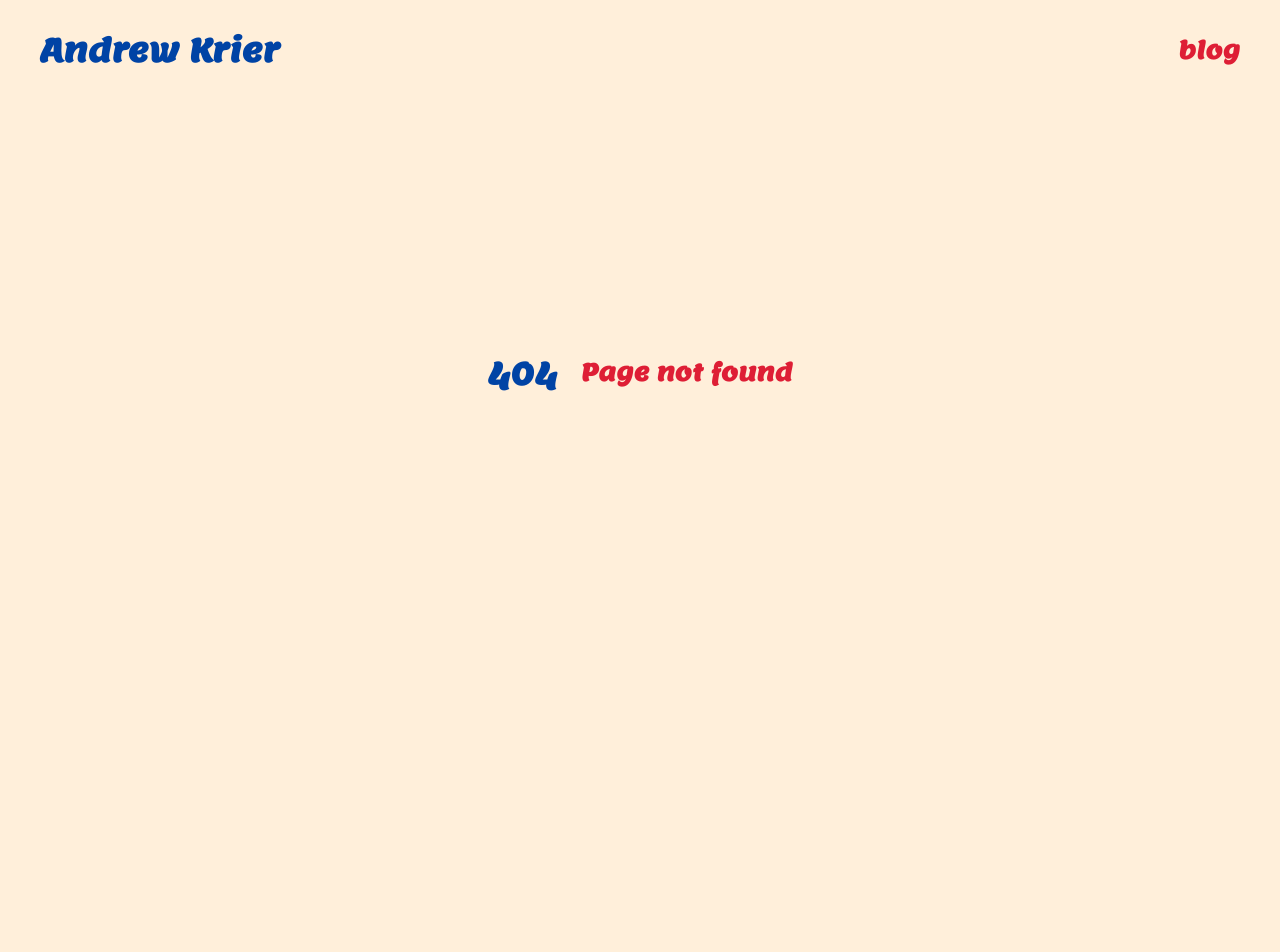
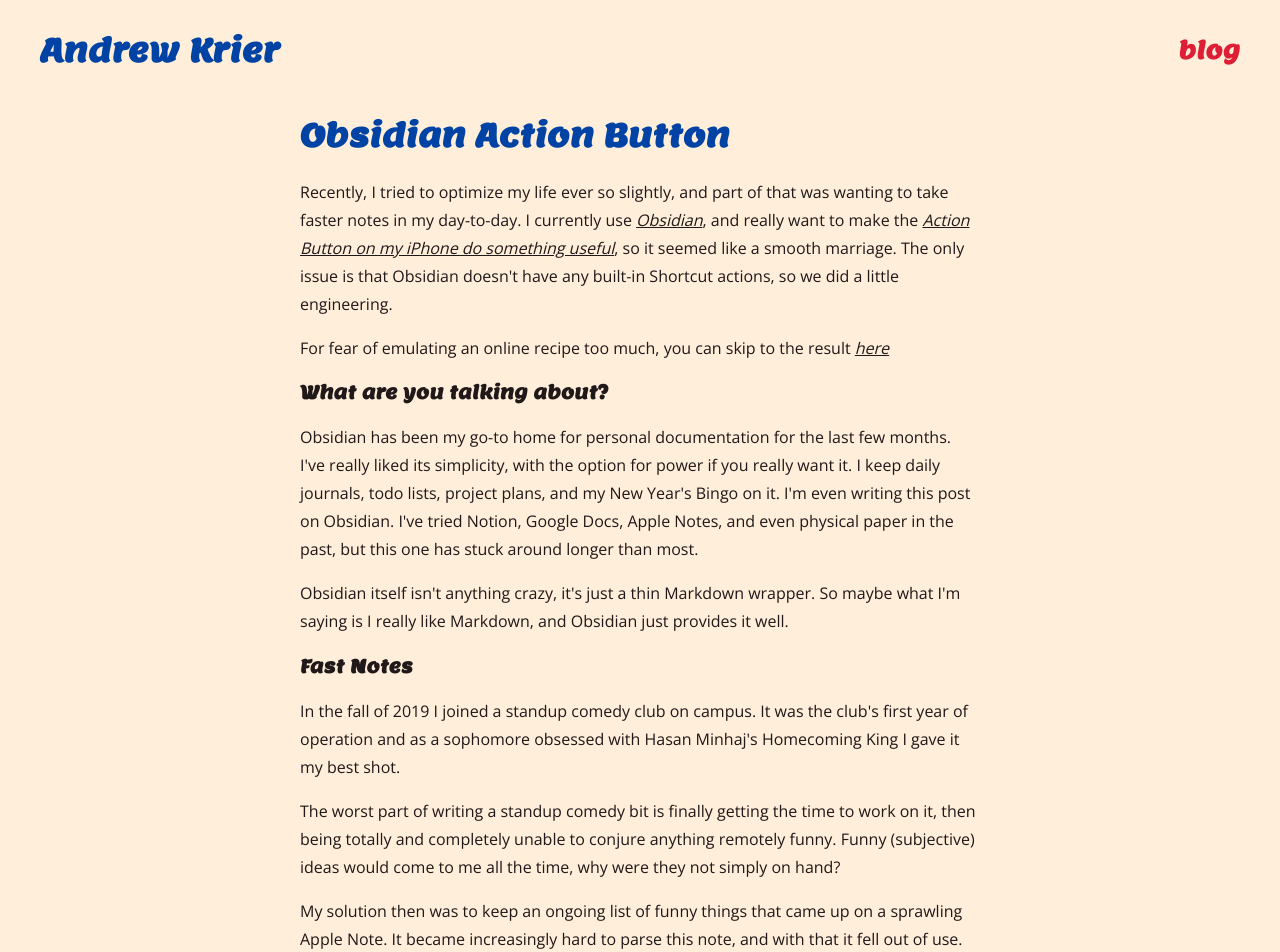
Before and after one commit to askrier/blog, a Next.js app: page /blog/obsidian-action-button in a window 1280 px wide. Before the commit this address had no page. Shown: the top 952 px of the page. Before the commit the page ends 800 px from the top, so only its background shows below. Built offline with nearby package versions, Linux system fonts and the light colour scheme.

Commit message:
obsidian shortcut post

```diff
--- /dev/null
+++ b/app/blog/obsidian-action-button/page.mdx
@@ -0,0 +1,66 @@
+# Obsidian Action Button
+
+Recently, I tried to optimize my life ever so slightly, and part of that was
+wanting to take faster notes in my day-to-day. I currently use
+[Obsidian](https://obsidian.md/), and really want to make the
+[Action Button on my iPhone do something useful](https://www.theverge.com/23889013/iphone-15-pro-action-button-programmability-possibility-powerful),
+so it seemed like a smooth marriage. The only issue is that Obsidian doesn't
+have any built-in Shortcut actions, so we did a little engineering.
+
+For fear of emulating an online recipe too much, you can skip to the result
+[here](/blog/obsidian-action-button#actual-shortcut-target)
+
+### What are you talking about?
+
+Obsidian has been my go-to home for personal documentation for the last few
+months. I've really liked its simplicity, with the option for power if you
+really want it. I keep daily journals, todo lists, project plans, and my New
+Year's Bingo on it. I'm even writing this post on Obsidian. I've tried Notion,
+Google Docs, Apple Notes, and even physical paper in the past, but this one has
+stuck around longer than most.
+
+Obsidian itself isn't anything crazy, it's just a thin Markdown wrapper. So
+maybe what I'm saying is I really like Markdown, and Obsidian just provides it
+well.
+
+### Fast Notes
+
+In the fall of 2019 I joined a standup comedy club on campus. It was the club's
+first year of operation and as a sophomore obsessed with Hasan Minhaj's
+Homecoming King I gave it my best shot.
+
+The worst part of writing a standup comedy bit is finally getting the time to
+work on it, then being totally and completely unable to conjure anything
+remotely funny. Funny (subjective) ideas would come to me all the time, why were
+they not simply on hand?
+
+My solution then was to keep an ongoing list of funny things that came up on a
+sprawling Apple Note. It became increasingly hard to parse this note, and with
+that it fell out of use.
+
+This came back around recently when I read Anne Lamott's Bird by Bird. It's a
+book of life and writing advice, and one of the tips of hers was to keep an
+infinite number of index cards around so that an idea never goes to waste.
+"Infinite index cards" seems like a great use for technology, so here we are.
+
+<h3>
+    <a id="actual-shortcut-target">The Actual Shortcut</a>
+</h3>
+
+Here's the
+[iCloud Shortcut link](https://www.icloud.com/shortcuts/6bd3328a7fd64e2ea3587c92e97f14f8),
+and you should be able to copy it from there. It should look like this:
+![](/obsidian-shortcut.png) All you'll need to do to get this to work is change
+the Append action's destination folder (mine is set to "Shortcut Notes") and
+adjust the URL constructor to that same folder.
+
+You can figure out what it should be by making a test file in your app, hitting
+the 3 dots in the top right corner, selecting "Copy Obsidian URL," then taking
+what results without the test file's name. It should end in "%2F."
+
+The last step is to set this as the Action Button's action, which you can do in
+settings.
+
+![](/apple-shortcut-screenshot.jpeg)
+
+That's it! You're done. Go note away :)
--- a/app/blog/page.mdx
+++ b/app/blog/page.mdx
@@ -2,4 +2,5 @@
 
 | Date       |                                 Entry                                  |
 | :--------- | :--------------------------------------------------------------------: |
+| 07-02-2025 |         [Obsidian Action Button](/blog/obsidian-action-button)         |
 | 02-23-2025 | [Why You Should Watch Formula 1](/blog/why-you-should-watch-formula-1) |
--- a/app/pages.css
+++ b/app/pages.css
@@ -27,6 +27,12 @@
 }
 
 p {
+    font-family: var(--var-open-sans);
+    color: var(--body-text-color);
+    line-height: 1.75em;
+}
+
+p em {
     font-family: var(--var-open-sans);
     color: var(--body-text-color);
     line-height: 1.75em;
```
Also changed, not shown: public/apple-shortcut-screenshot.jpeg (added), public/obsidian-shortcut.png (added).
